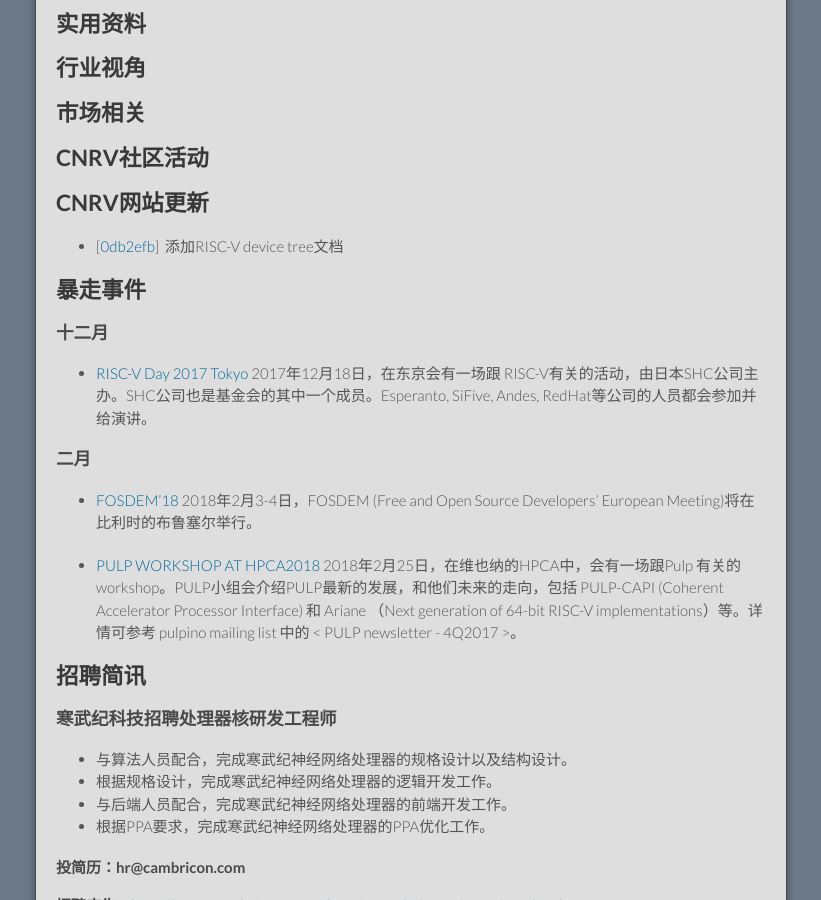
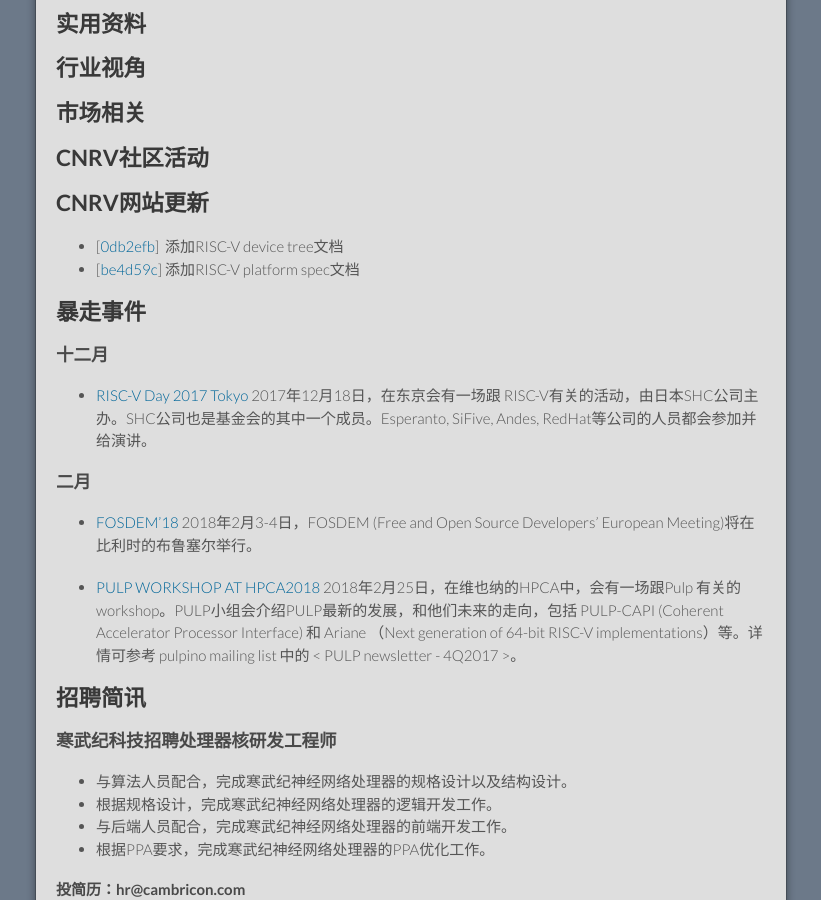
Before and after one commit to cnrv/home, a Jekyll site: the page built from bi-week-rpts/2017-12-21.md, in a window 1280 px wide and 900 px high, scrolled down 2526 px. Shown: the whole window, without its empty margins (229-1050 px from the left). Built offline with Jekyll 4.4.1, drawn with Linux system fonts in a browser that asks for light colours; Markdown is read by kramdown in place of the engine named in the settings; comment, search, counter and statistics services are not loaded; our own code applies the rules of GitHub Pages for plain Markdown files.

Commit message:
增加platform spec的紀錄

```diff
--- a/bi-week-rpts/2017-12-21.md
+++ b/bi-week-rpts/2017-12-21.md
@@ -114,6 +114,8 @@
 
 - [[0db2efb](https://github.com/cnrv/home/commit/0db2efbc48815175294b8a81652d95004df818e1)]
   添加RISC-V device tree文档
+- [[be4d59c](https://github.com/cnrv/home/commit/be4d59c9ee4506b8fdb2e06cc9e2db00a93cbc16)]
+  添加RISC-V platform spec文档
 
 
 ## 暴走事件
```
